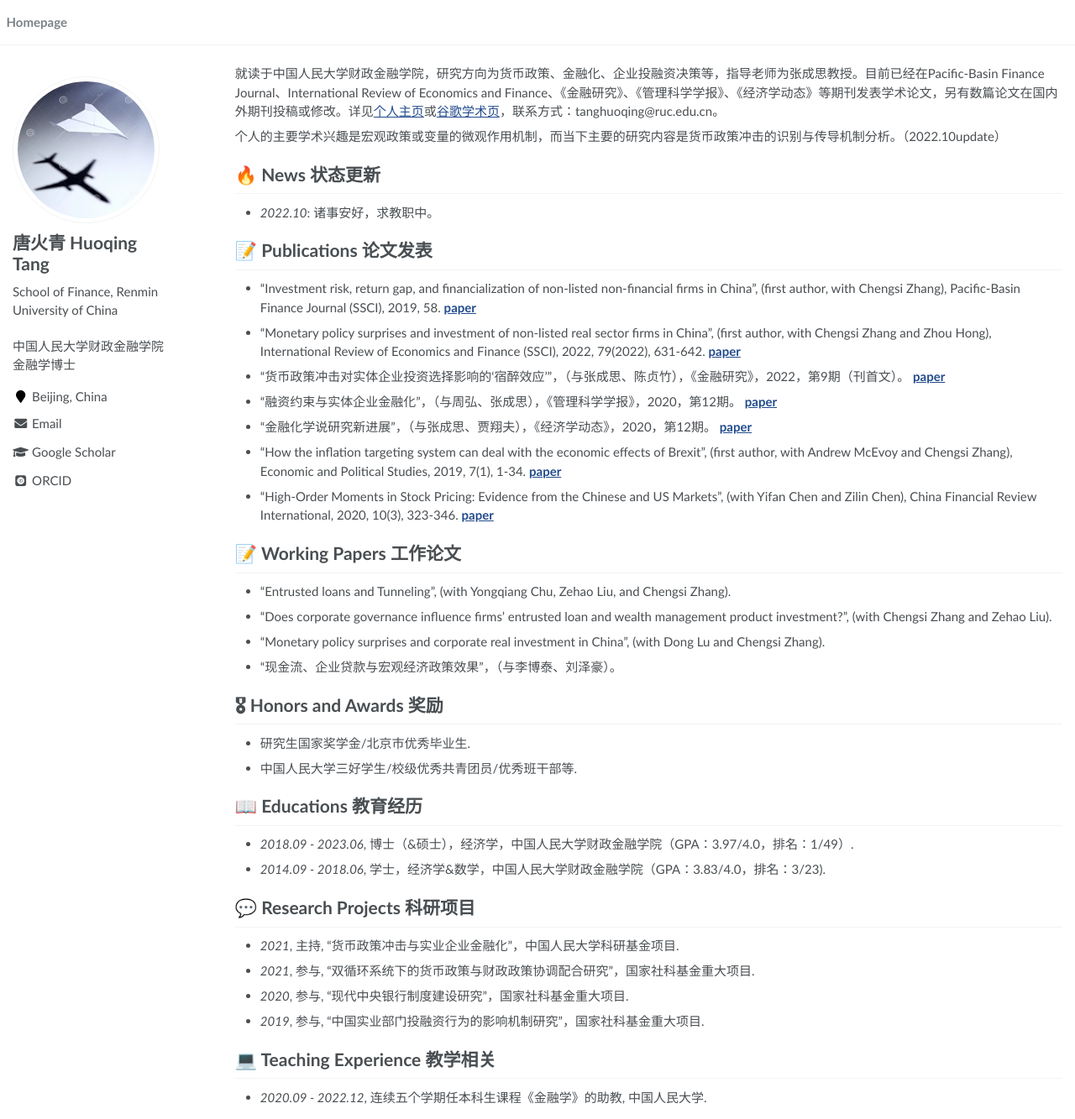
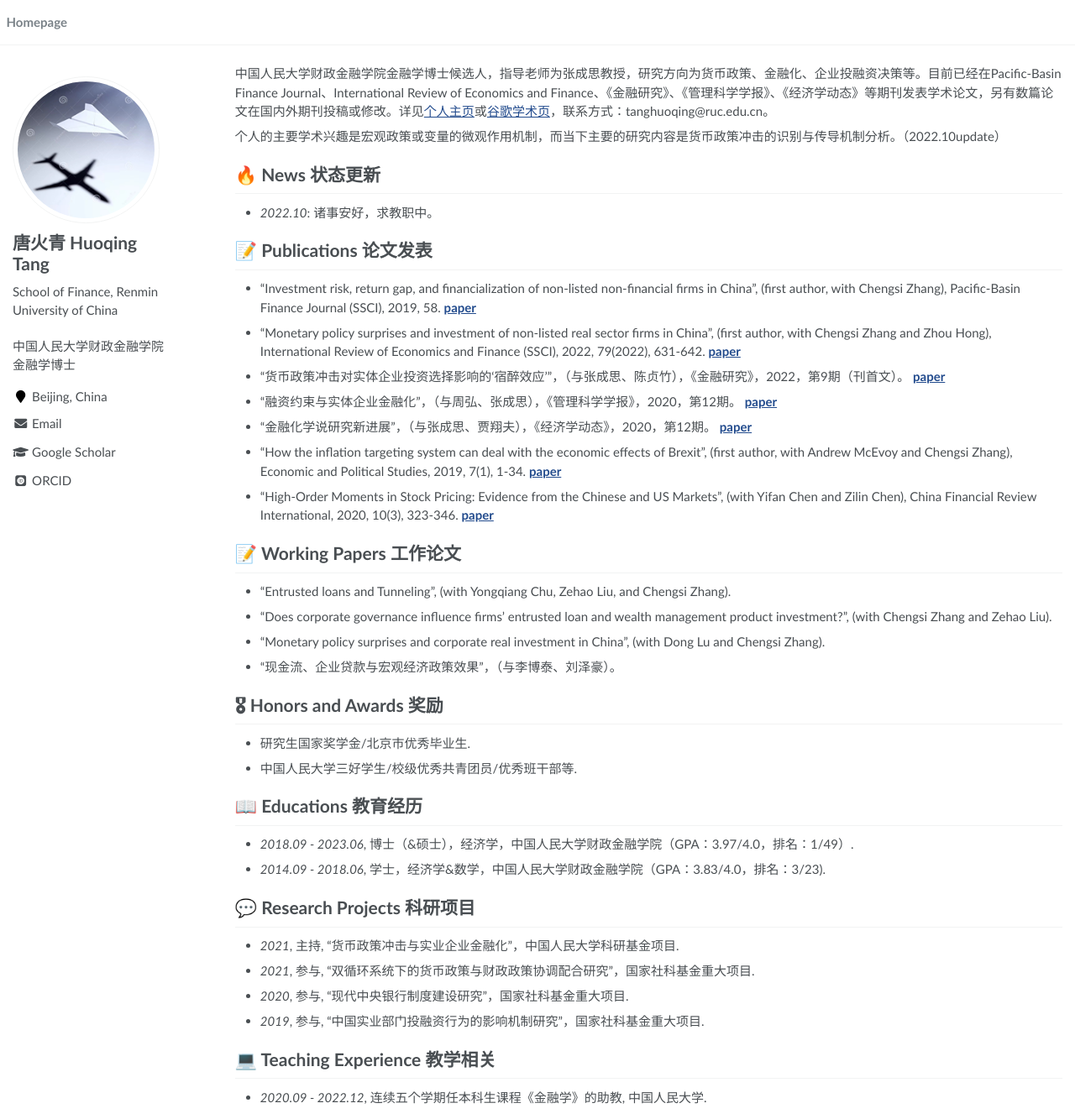
Before and after one commit to TangHuoqing/tanghq.github.io, a Jekyll site: the page built from _pages/about.md, in a window 1280 px wide and 1333 px high. Shown: the whole window at 84% size. Built offline with Jekyll 4.4.1, drawn with Linux system fonts in a browser that asks for light colours; some web fonts are replaced.

Commit message:
Update about.md

```diff
--- a/_pages/about.md
+++ b/_pages/about.md
@@ -17,7 +17,7 @@
 
 <span class='anchor' id='about-me'></span>
 
-就读于中国人民大学财政金融学院，研究方向为货币政策、金融化、企业投融资决策等，指导老师为张成思教授。目前已经在Pacific-Basin Finance Journal、International Review of Economics and Finance、《金融研究》、《管理科学学报》、《经济学动态》等期刊发表学术论文，另有数篇论文在国内外期刊投稿或修改。详见[个人主页](https://tanghuoqing.github.io/)或[谷歌学术页](https://scholar.google.com/citations?user=5RDhlvgAAAAJ)，联系方式：tanghuoqing@ruc.edu.cn。
+中国人民大学财政金融学院金融学博士候选人，指导老师为张成思教授，研究方向为货币政策、金融化、企业投融资决策等。目前已经在Pacific-Basin Finance Journal、International Review of Economics and Finance、《金融研究》、《管理科学学报》、《经济学动态》等期刊发表学术论文，另有数篇论文在国内外期刊投稿或修改。详见[个人主页](https://tanghuoqing.github.io/)或[谷歌学术页](https://scholar.google.com/citations?user=5RDhlvgAAAAJ)，联系方式：tanghuoqing@ruc.edu.cn。
 
 个人的主要学术兴趣是宏观政策或变量的微观作用机制，而当下主要的研究内容是货币政策冲击的识别与传导机制分析。（2022.10update）
 
```
